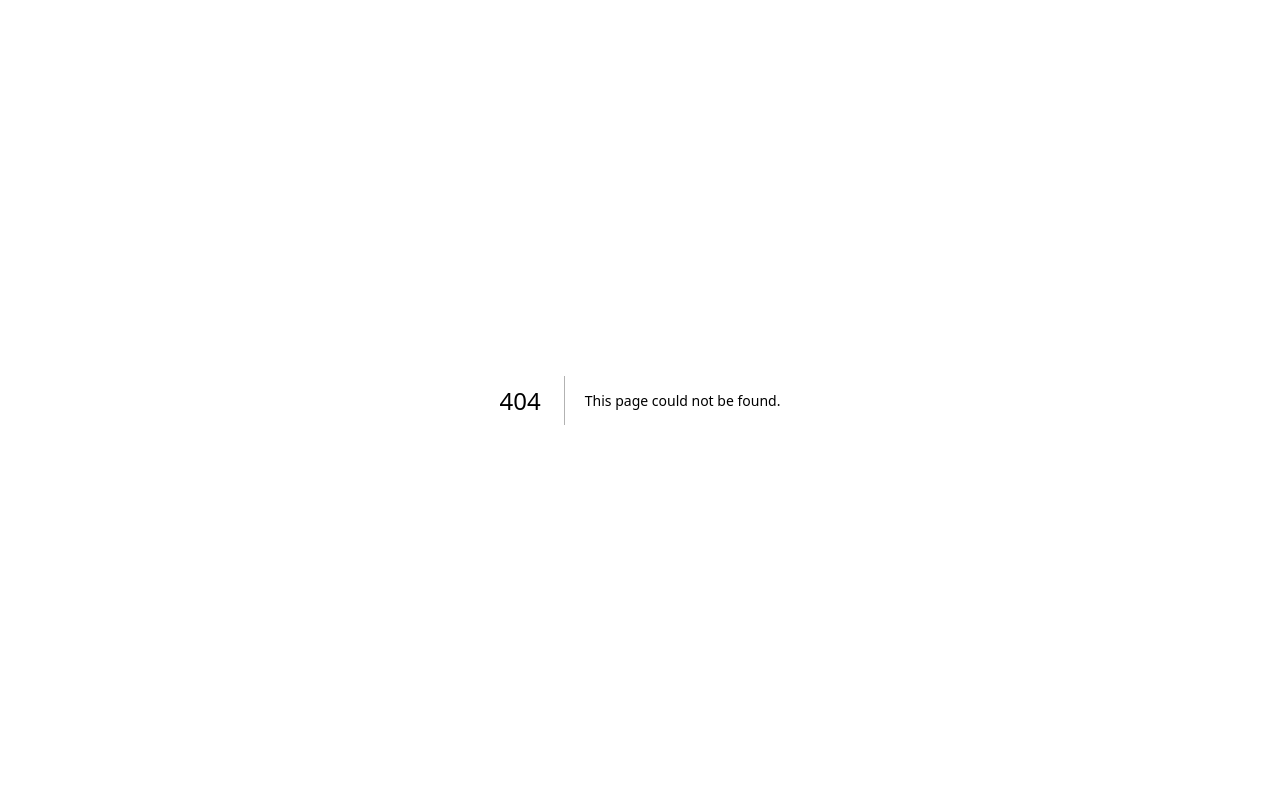
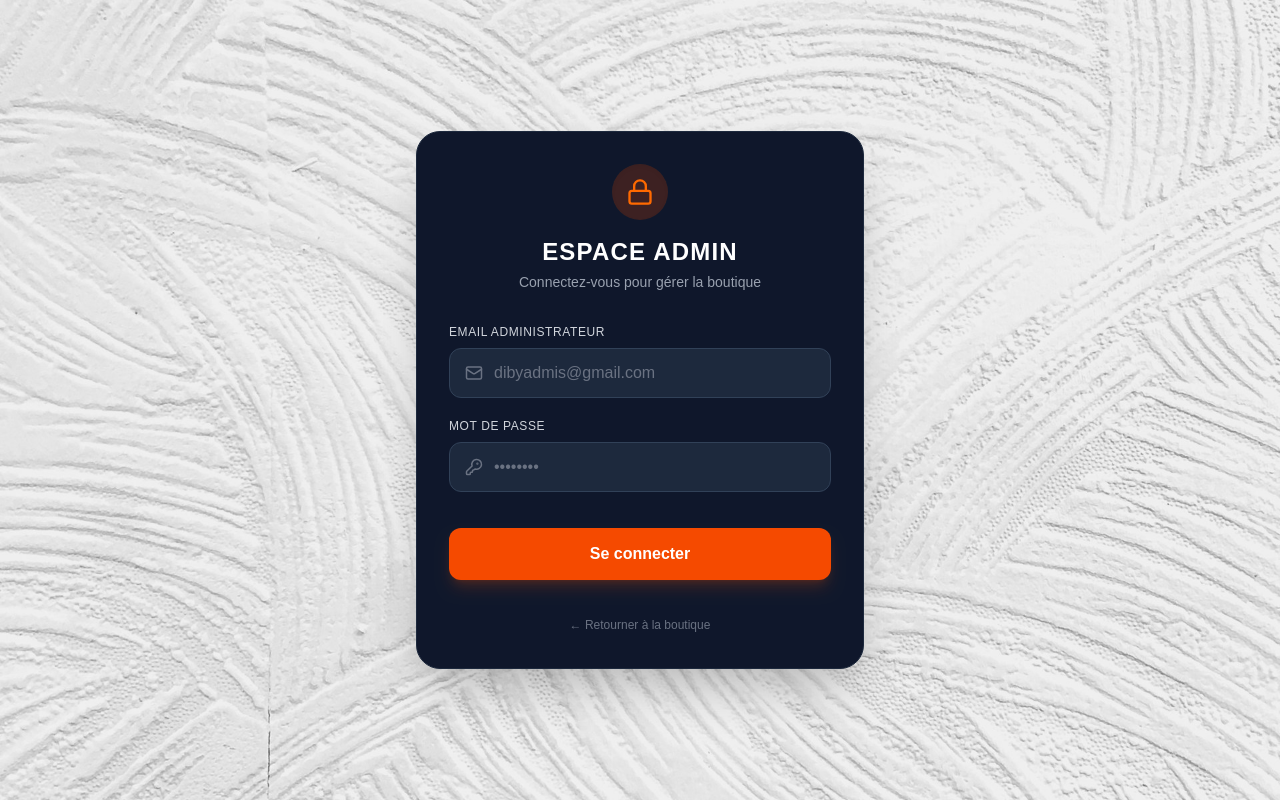
Before and after one commit to Diby-dev/site-eCommerce-Rai, a Next.js app: page /admin/login in a window 1280 px wide. Before the commit this address had no page. Built offline with nearby package versions, Linux system fonts and the light colour scheme; no server answers.

Commit message:
feat: formulaire administrateur (#56)

```diff
--- /dev/null
+++ b/src/app/admin/login/page.tsx
@@ -0,0 +1,125 @@
+import { supabase } from '@/lib/supabase';
+import { redirect } from 'next/navigation';
+import { Lock, Mail, KeyRound } from 'lucide-react';
+import Link from 'next/link';
+
+export default async function AdminLoginPage({
+  searchParams,
+}: {
+  searchParams: Promise<{ error?: string }>;
+}) {
+  const resolvedParams = await searchParams;
+  const errorMessage = resolvedParams?.error;
+
+  // Server Action pour traiter la connexion
+  async function handleAdminLogin(formData: FormData) {
+    'use server';
+
+    const email = formData.get('email') as string;
+    const password = formData.get('password') as string;
+
+    if (!email || !password) {
+      redirect('/admin/login?error=Veuillez remplir tous les champs.');
+    }
+
+    // 1. Authentification Supabase Auth
+    const { data: authData, error: authError } = await supabase.auth.signInWithPassword({
+      email,
+      password,
+    });
+
+    if (authError || !authData.user) {
+      redirect('/admin/login?error=Email ou mot de passe incorrect.');
+    }
+
+    // 2. Vérification dans la table personnalisée "admis"
+    const { data: adminData, error: adminError } = await supabase
+      .from('admis')
+      .select('*')
+      .eq('email_admis', email)
+      .single();
+
+    if (adminError || !adminData) {
+      await supabase.auth.signOut();
+      redirect('/admin/login?error=Acces refuse : vous n etes pas administrateur.');
+    }
+
+    // 3. Redirection vers le dashboard admin en cas de succès
+    redirect('/admin/dashboard');
+  }
+
+  return (
+    <div className="min-h-screen bg-[url('/fond.jpg')] bg-cover bg-center bg-no-repeat flex items-center justify-center px-4">
+      <div className="bg-slate-900 border border-slate-800 rounded-3xl shadow-2xl w-full max-w-md p-8 relative">
+
+        {/* En-tête / Icône Cadenas */}
+        <div className="flex flex-col items-center mb-8">
+          <div className="w-14 h-14 rounded-full bg-orange-600/20 text-orange-500 flex items-center justify-center mb-4 shadow-inner">
+            <Lock size={28} />
+          </div>
+          <h1 className="text-2xl font-bold text-white uppercase tracking-wider">Espace Admin</h1>
+          <p className="text-gray-400 text-sm mt-1">Connectez-vous pour gérer la boutique</p>
+        </div>
+
+        {/* Message d'erreur éventuel passé par l'URL */}
+        {errorMessage && (
+          <div className="mb-6 bg-red-500/10 border border-red-500/30 text-red-400 text-sm p-3 rounded-xl text-center">
+            {errorMessage}
+          </div>
+        )}
+
+        {/* Formulaire rattaché à la Server Action */}
+        <form action={handleAdminLogin} className="flex flex-col gap-5">
+
+          <div className="flex flex-col gap-2">
+            <label className="text-xs uppercase tracking-wider text-gray-300 font-medium">Email administrateur</label>
+            <div className="relative">
+              <span className="absolute inset-y-0 left-0 pl-4 flex items-center text-gray-500 pointer-events-none">
+                <Mail size={18} />
+              </span>
+              <input
+                type="email"
+                name="email"
+                required
+                placeholder="dibyadmis@gmail.com"
+                className="w-full bg-slate-800 border border-slate-700 rounded-xl py-3 pl-11 pr-4 text-white placeholder-gray-500 focus:outline-none focus:border-orange-500 transition-colors"
+              />
+            </div>
+          </div>
+
+          <div className="flex flex-col gap-2">
+            <label className="text-xs uppercase tracking-wider text-gray-300 font-medium">Mot de passe</label>
+            <div className="relative">
+              <span className="absolute inset-y-0 left-0 pl-4 flex items-center text-gray-500 pointer-events-none">
+                <KeyRound size={18} />
+              </span>
+              <input
+                type="password"
+                name="password"
+                required
+                placeholder="••••••••"
+                className="w-full bg-slate-800 border border-slate-700 rounded-xl py-3 pl-11 pr-4 text-white placeholder-gray-500 focus:outline-none focus:border-orange-500 transition-colors"
+              />
+            </div>
+          </div>
+
+          <button
+            type="submit"
+            className="mt-4 w-full bg-orange-600 hover:bg-orange-700 text-white font-bold py-3.5 rounded-xl transition-all shadow-lg shadow-orange-600/20"
+          >
+            Se connecter
+          </button>
+
+        </form>
+
+        {/* Lien de retour discret */}
+        <div className="mt-8 text-center">
+          <Link href="/" className="text-xs text-gray-500 hover:text-gray-300 transition-colors">
+            ← Retourner à la boutique
+          </Link>
+        </div>
+
+      </div>
+    </div>
+  );
+}
--- a/src/app/page.tsx
+++ b/src/app/page.tsx
@@ -8,6 +8,7 @@ import { Footer } from '@/components/layout/Footer';
 import { CommentSection } from '@/components/home/CommentSection';
 
 import Link from 'next/link';
+import { Lock } from 'lucide-react';
 import { supabase } from '@/lib/supabase';
 import { Tshirt } from '@/types/database';
 
@@ -150,7 +151,7 @@ export default async function ShopPage({ searchParams }: ShopPageProps) {
           </div>
         </div>
 
-        <div className="bg-sky-50 px-7 lg:px-15 py-10 mt-10">
+        <div className="bg-sky-50 px-7 lg:px-15 py-10 mt-10 relative">
           <div className="text-center mb-10">
             <h2 className="text-orange-600 font-medium text-sm">Mode de paiement</h2>
             <h1 className="text-base md:text-2xl lg:text-3xl font-bold text-gray-900 mt-2">
@@ -166,6 +167,17 @@ export default async function ShopPage({ searchParams }: ShopPageProps) {
               Vous serez directement mis en relation avec le vendeur par <span className="font-bold text-gray-900">WhatsApp</span> ou par <span className="font-bold text-gray-900">téléphone</span>. Cet échange vous permettra de vous mettre d&apos;accord facilement sur le <span className="font-bold text-gray-900">mode de paiement</span>, les <span className="font-bold text-gray-900">modalités de livraison</span> ou un <span className="font-bold text-gray-900">retrait sur site</span>.
             </p>
           </div>
+
+          {/* Bouton Admin Discret : Cercle gris + Cadenas */}
+          <div className="absolute bottom-4 right-4">
+            <Link
+              href="/admin/login"
+              className="w-8 h-8 rounded-full bg-gray-200 flex items-center justify-center text-gray-500 hover:bg-gray-300 hover:text-gray-800 transition-all shadow-xs"
+              title="Espace Administrateur"
+            >
+              <Lock size={14} />
+            </Link>
+          </div>
         </div>
           <CommentSection />
       </main>
```
Lines whose indentation alone changed are shown as unchanged.
